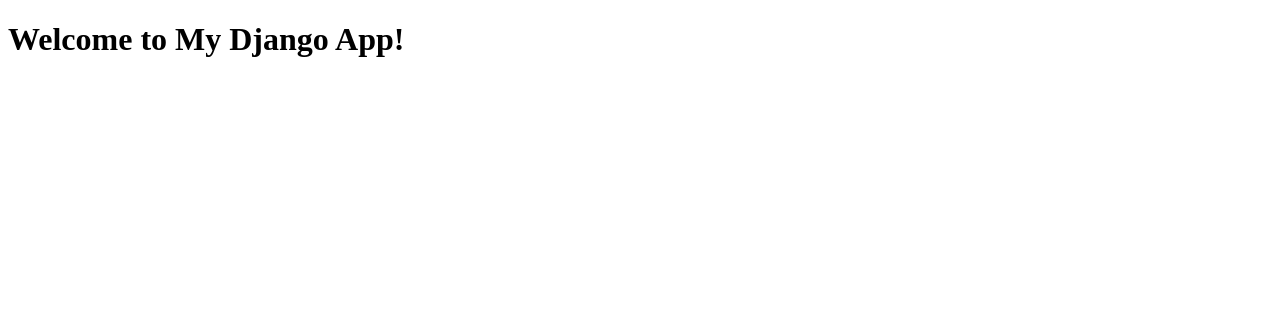
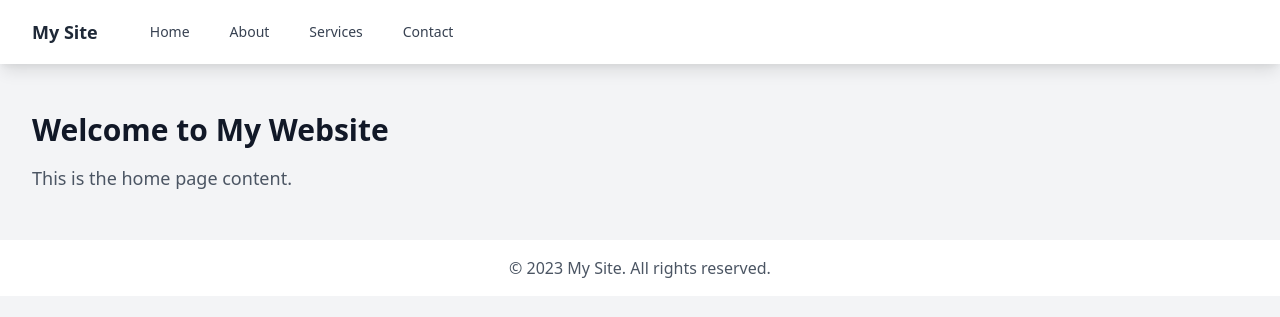
Before and after one commit to puryadianati/n8n-self-2, a Django app: template templates/myapp/home.html in a window 1280 px wide. Shown: the top 317 px of the page. Run offline with Django 4.2, Linux system fonts and the light colour scheme; the template is opened without the code that fills it, so the values that code supplies are empty.

Commit message:
this is edit

```diff
--- a/templates/myapp/home.html
+++ b/templates/myapp/home.html
@@ -1,9 +1,48 @@
 <!DOCTYPE html>
-<html>
+<html lang="en">
 <head>
-    <title>Home</title>
+    <meta charset="UTF-8">
+    <meta name="viewport" content="width=device-width, initial-scale=1.0">
+    <title>Home Page</title>
+    <link href="https://cdn.jsdelivr.net/npm/tailwindcss@2.2.19/dist/tailwind.min.css" rel="stylesheet">
 </head>
-<body>
-    <h1>Welcome to My Django App!</h1>
+<body class="bg-gray-100 font-sans">
+
+    <!-- Navbar -->
+    <nav class="bg-white shadow-lg">
+        <div class="max-w-7xl mx-auto px-4 sm:px-6 lg:px-8">
+            <div class="flex justify-between h-16">
+                <div class="flex">
+                    <div class="flex-shrink-0 flex items-center">
+                        <a href="#" class="text-gray-800 text-lg font-bold">My Site</a>
+                    </div>
+                    <div class="hidden md:flex md:ml-6 md:items-center">
+                        <a href="#" class="ml-4 px-3 py-2 rounded-md text-sm font-medium text-gray-700 hover:text-gray-900 hover:bg-gray-50 focus:outline-none focus:text-gray-900 focus:bg-gray-50">Home</a>
+                        <a href="#" class="ml-4 px-3 py-2 rounded-md text-sm font-medium text-gray-700 hover:text-gray-900 hover:bg-gray-50 focus:outline-none focus:text-gray-900 focus:bg-gray-50">About</a>
+                        <a href="#" class="ml-4 px-3 py-2 rounded-md text-sm font-medium text-gray-700 hover:text-gray-900 hover:bg-gray-50 focus:outline-none focus:text-gray-900 focus:bg-gray-50">Services</a>
+                        <a href="#" class="ml-4 px-3 py-2 rounded-md text-sm font-medium text-gray-700 hover:text-gray-900 hover:bg-gray-50 focus:outline-none focus:text-gray-900 focus:bg-gray-50">Contact</a>
+                    </div>
+                </div>
+            </div>
+        </div>
+    </nav>
+
+    <!-- Main Content -->
+    <main class="max-w-7xl mx-auto py-6 sm:px-6 lg:px-8">
+        <div class="px-4 py-6 sm:px-0">
+            <h1 class="text-3xl font-bold text-gray-900">Welcome to My Website</h1>
+            <p class="mt-4 text-lg text-gray-600">This is the home page content.</p>
+        </div>
+    </main>
+
+    <!-- Footer -->
+    <footer class="bg-white">
+        <div class="max-w-7xl mx-auto py-4 px-4 sm:px-6 lg:px-8">
+            <div class="text-center text-gray-600">
+                &copy; 2023 My Site. All rights reserved.
+            </div>
+        </div>
+    </footer>
+
 </body>
 </html>
```
